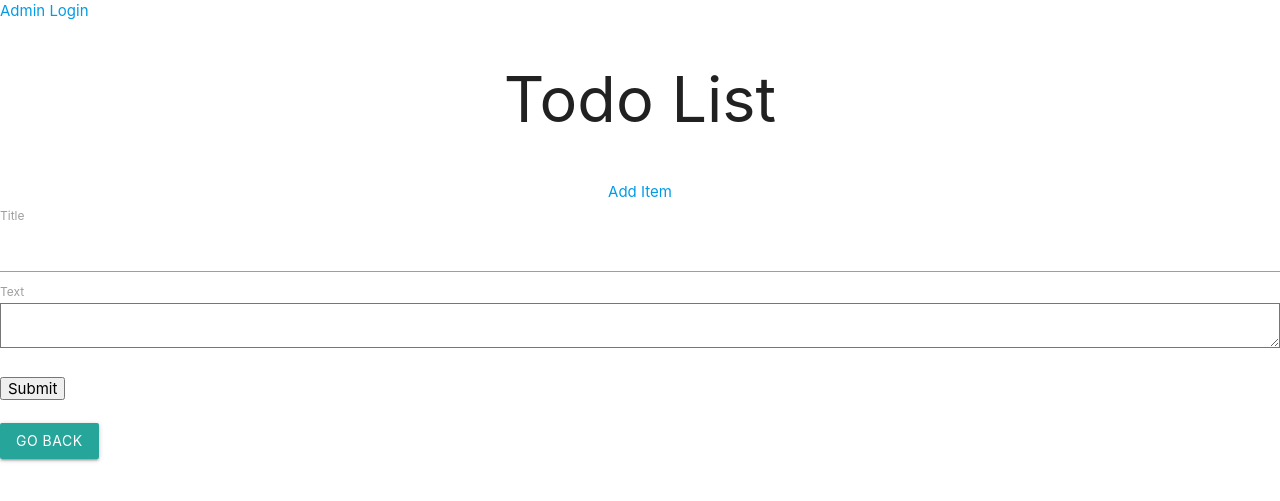
After one commit to SunLync/td_list, a Django app: page /add/ in a window 1280 px wide. The commit adds this page. Shown: the top 501 px of the page. Run offline with Django 3.2, Linux system fonts and the light colour scheme.

Commit message:
added ability to add tasks from the frontend. Also removed .pyc files from repo

```diff
--- a/td_list/todos/static/css/style.css
+++ b/td_list/todos/static/css/style.css
@@ -1,3 +1,3 @@
-a {
+li a {
 	color: green;
 }
--- /dev/null
+++ b/td_list/todos/templates/add.html
@@ -0,0 +1,15 @@
+{% include 'partials/header.html' %}
+<form action="{% url 'add' %}" method="post">
+{% csrf_token %}
+	<label for ="title">Title</label><br  />
+	<input type="text" name="title" id="title"  />
+	<br>
+	<label for="text">Text</label><br  />
+	<textarea name="text" id="text"></textarea>
+	<br><br>
+	<input type="submit" value="Submit"  />
+</form>
+<br>
+<a href="/" class="btn">Go Back</a>
+
+{% include 'partials/footer.html' %}
--- a/td_list/todos/templates/partials/header.html
+++ b/td_list/todos/templates/partials/header.html
@@ -1,14 +1,24 @@
 <!DOCTYPE html>
-<html>
+<html lang="en">
 <head>
-	<meta charset="utf-8">
-	{% load static %}
-	<link rel="stylesheet" href="{% static 'css/style.css' %}">
-	<title>Todo List</title>
+	<meta charset="UTF-8">
+	<meta name="viewport" content="width=device-width, initial-scale=1.0">
+	<meta http-equiv="X-UA-Compatible" content="ie-edge">
+	<link rel="stylesheet" href="https://cdnjs.cloudflare.com/ajax/libs/materialize/1.0.0-beta/css/materialize.min.css">
+	<title>Django Blog</title>
 </head>
 <body>
-	<header>
+	<a style="display:block" class="left-align" href="/admin">Admin Login</a>
+	<header class="container center-align">
+
 		<h1>Todo List</h1>
-		<a href="todos/add">Add Item </a>
-		<hr>
 	</header>
+
+	<div class="container">
+		{% block content %}
+		{% endblock %}
+		<br>
+
+		<!-- <a style="display:block" class="left-align" href="/admin">Admin Login</a> -->
+		<a style="display:block" class="center-align" href="/add">Add Item</a>
+	</div>
--- a/td_list/todos/urls.py
+++ b/td_list/todos/urls.py
@@ -5,5 +5,5 @@ from django.conf.urls import url
 urlpatterns = [
     path('', views.index, name='index'),
     url(r'^details/(?P<id>\w{0,50})/$', views.details),
-    path('add/', views.add)
+    path('add/', views.add, name='add')
 ]
--- a/td_list/todos/views.py
+++ b/td_list/todos/views.py
@@ -1,4 +1,4 @@
-from django.shortcuts import render
+from django.shortcuts import render, redirect
 from django.http import HttpResponse
 
 from .models import Todo
@@ -21,7 +21,13 @@ def details(request, id):
 
 def add(request):
 	if(request.method == 'POST'):
-		return
+		title = request.POST['title']
+		text = request.POST['text']
+
+		todo = Todo(title=title, text=text)
+		todo.save()
+
+		return redirect('/todos')
 
 	else:
 		return render(request, 'add.html')
```
Also changed, not shown: td_list/todos/templates/details.html (+14 -5 lines), td_list/todos/templates/details_old.html (added, +8 -0 lines), td_list/todos/templates/index.html (+7 -2 lines), td_list/todos/templates/layout.html (added, +15 -0 lines), td_list/todos/templates/partials/header_old.html (added, +14 -0 lines).
